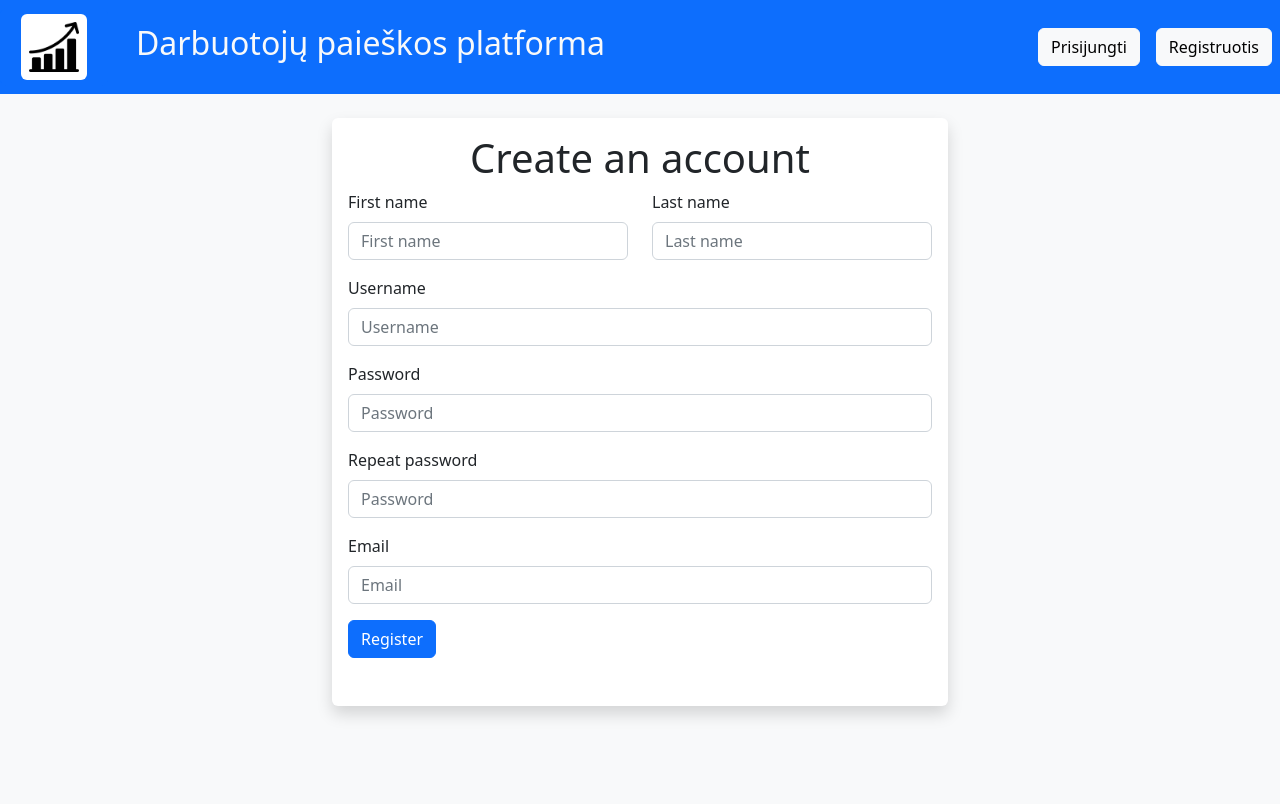
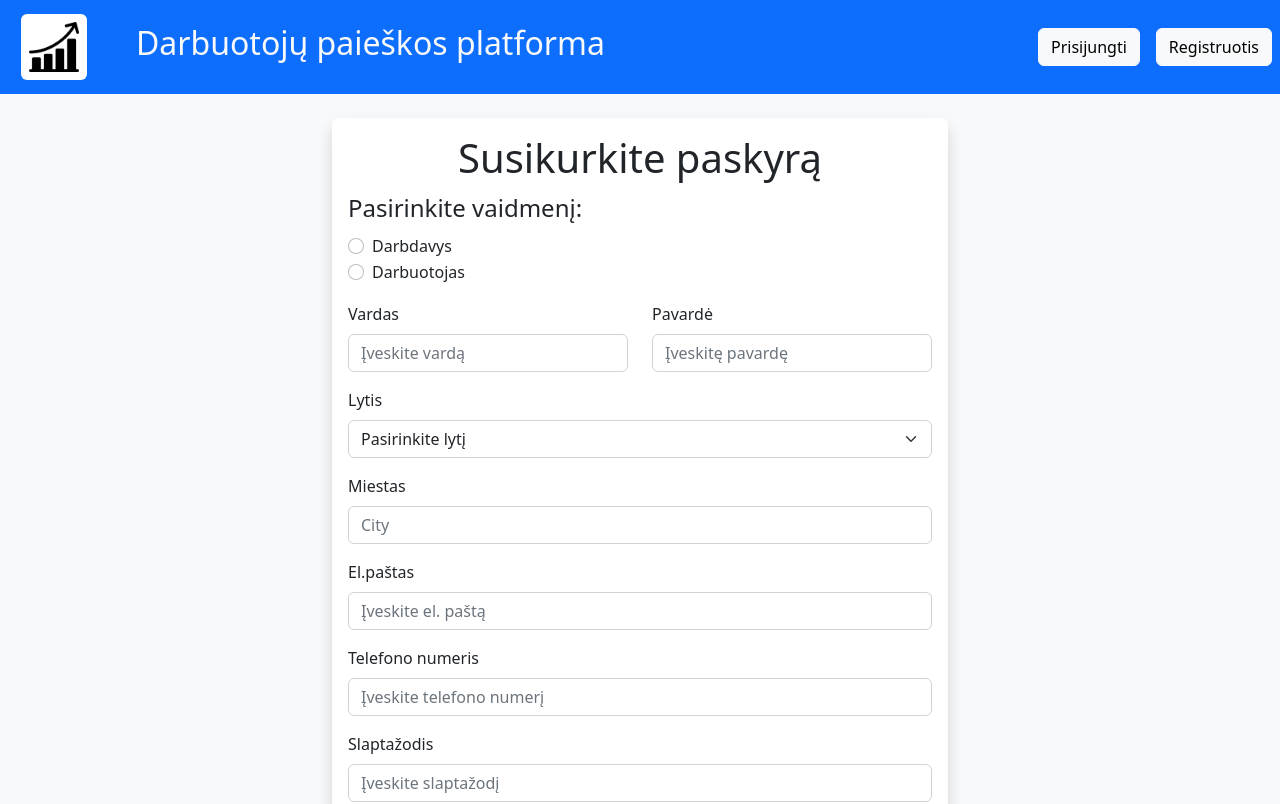
Before and after one commit to Karolinskis/recruitment-platform, a React (Vite) app in the folder frontend/: page /register in a window 1280 px wide. Shown: the top 804 px of the page. Built offline with nearby package versions, Linux system fonts and the light colour scheme.

Commit message:
Fixed registration form
Changed and add some elements

```diff
--- a/frontend/views/account/CreateAccount.jsx
+++ b/frontend/views/account/CreateAccount.jsx
@@ -53,69 +53,125 @@ function CreateAccountPage() {
 
   return (
     <div className="shadow container w-50 p-3 bg-white rounded">
-      <h1 className="text-center">Create an account</h1>
+      <h1 className="text-center">Susikurkite paskyrą</h1>
       <Form onSubmit={handleSubmit}>
         <Row>
+          <Form.Group className="mb-3" controlId="UserType">
+            <Form.Label as="legend">Pasirinkite vaidmenį:</Form.Label>
+            <Form.Check
+              type="radio"
+              label="Darbdavys"
+              name="userType"
+              id="employer"
+              onChange={() => setUserType('employer')}
+            />
+            <Form.Check
+              type="radio"
+              label="Darbuotojas"
+              name="userType"
+              id="employee"
+              onChange={() => setUserType('employee')}
+            />
+          </Form.Group>
         <Col>
           <Form.Group className="mb-3" controlId="Reister">
-            <Form.Label>First name</Form.Label>
+            <Form.Label>Vardas</Form.Label>
             <Form.Control
               required
               type="text"
-              placeholder="First name"
+              placeholder="Įveskite vardą"
               onChange={(event) => setName(event.target.value)}
               />
           </Form.Group>
         </Col>
         <Col>
           <Form.Group className="mb-3" controlId="Reister">
-            <Form.Label>Last name</Form.Label>
+            <Form.Label>Pavardė</Form.Label>
             <Form.Control
               required
               type="text"
-              placeholder="Last name"
+              placeholder="Įveskitę pavardę"
               onChange={(event) => setSurname(event.target.value)}
               />
           </Form.Group>
         </Col>
         </Row>
-        <Form.Group className="mb-3" controlId="Reister">
-          <Form.Label>Username</Form.Label>
+        <Form.Group className="mb-3" controlId="Gender">
+          <Form.Label>Lytis</Form.Label>
+          <Form.Select
+            onChange={(event) => setGender(event.target.value)}
+          >
+            <option value="">Pasirinkite lytį</option>
+            <option value="male">Vyras</option>
+            <option value="female">Moteris</option>
+            <option value="other">Kita</option>
+          </Form.Select>
+        </Form.Group>
+        <Form.Group className="mb-3" controlId="Register">
+          <Form.Label>Miestas</Form.Label>
           <Form.Control
             required
             type="text"
-            placeholder="Username"
-            onChange={(event) => setUser(event.target.value)}
+            placeholder="City"
+            onChange={(event) => setCity(event.target.value)}
           />
         </Form.Group>
-        <Form.Group className="mb-3" controlId="Reister">
-          <Form.Label>Password</Form.Label>
+        <Form.Group className="mb-3" controlId="Register">
+          <Form.Label>El.paštas</Form.Label>
+          <Form.Control
+            required
+            type="text"
+            placeholder="Įveskite el. paštą"
+            onChange={(event) => setPostalCode(event.target.value)}
+          />
+        </Form.Group>
+        <Form.Group className="mb-3" controlId="Register">
+          <Form.Label>Telefono numeris</Form.Label>
+          <Form.Control
+            required
+            type="tel"
+            placeholder="Įveskite telefono numerį"
+            onChange={(event) => setPhoneNumber(event.target.value)}
+          />
+        </Form.Group>
+
+        <Form.Group className="mb-3" controlId="Register">
+          <Form.Label>Slaptažodis</Form.Label>
           <Form.Control
             required
             type="password"
-            placeholder="Password"
+            placeholder="Įveskite slaptažodį"
             onChange={(event) => setPwd(event.target.value)}
           />
         </Form.Group>
-        <Form.Group className="mb-3" controlId="Reister">
-          <Form.Label>Repeat password</Form.Label>
+        <Form.Group className="mb-3" controlId="Register">
+          <Form.Label>Pakartokite slaptažodį</Form.Label>
           <Form.Control
             required
             type="password"
-            placeholder="Password"
-            onChange={(event) => setPwdr(event.target.value)}
+            placeholder="Dar kartą įveskite slaptažodį"
+            onChange={(event) => setConfirmPwd(event.target.value)}
           />
         </Form.Group>
-        <Form.Group className="mb-3" controlId="Reister">
-          <Form.Label>Email</Form.Label>
+
+        <Form.Group className="mb-3" controlId="Register">
+          <Form.Label>Gimimo data</Form.Label>
           <Form.Control
             required
-            type="email"
-            placeholder="Email"
-            onChange={(event) => setEmail(event.target.value)}
+            type="date"
+            onChange={(event) => setBirthdate(event.target.value)}
           />
         </Form.Group>
-        <Button className="mb-3" type="submit">Register</Button>
+        <Form.Group className="mb-3" controlId="Register">
+          <Form.Label>LinkedIn URL</Form.Label>
+          <Form.Control
+            type="url"
+            placeholder="Įveskite LinkedIn URL"
+            onChange={(event) => setLinkedinUrl(event.target.value)}
+          />
+        </Form.Group>
+
+        <Button className="mb-3" type="submit">Registruotis</Button>
       </Form>
       <p className='text-danger'>{errMsg}</p>
     </div>
```
